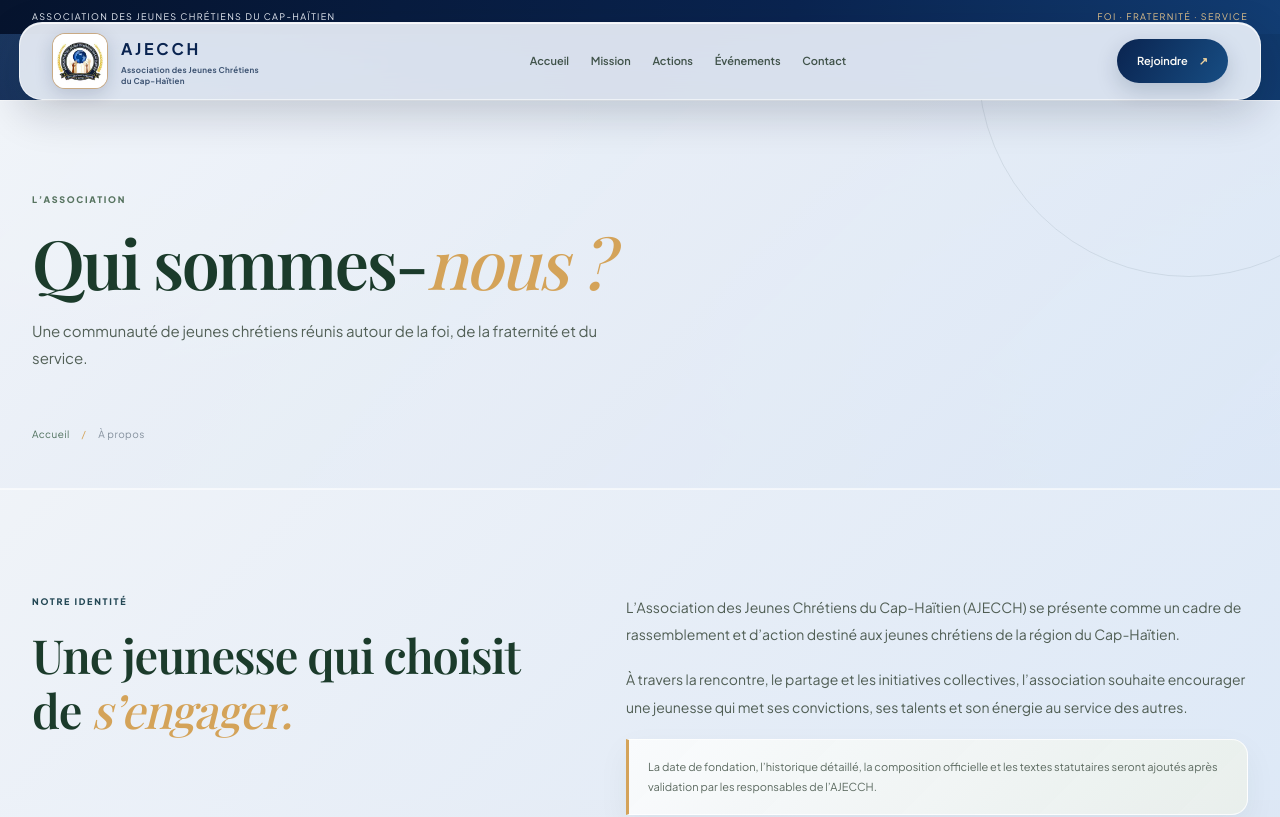
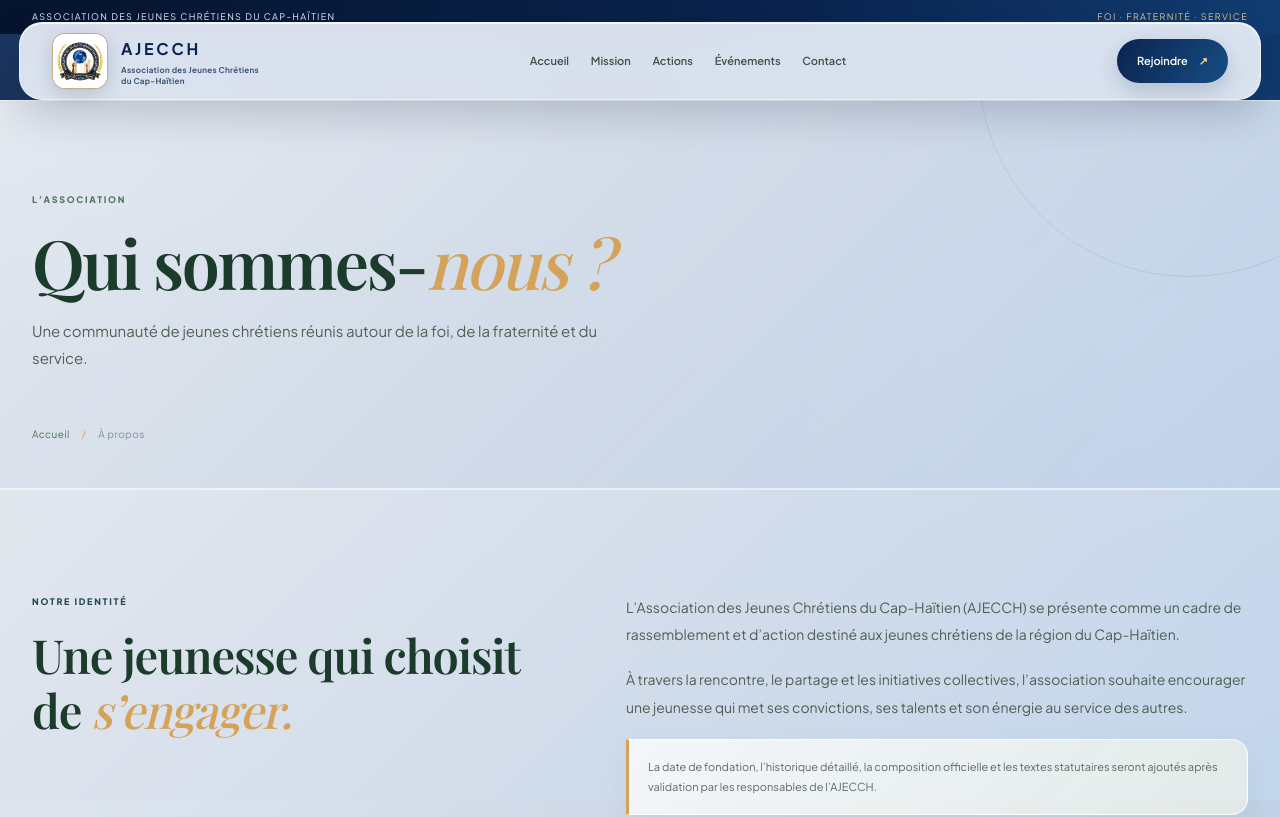
Before and after one commit to JimsterlyFrancois/AJECCH, a Next.js app: page /a-propos in a window 1280 px wide. Shown: the top 817 px of the page. Built offline with nearby package versions, Linux system fonts and the light colour scheme; a web font is replaced by a local one.

Commit message:
Ensure blue-gradient background across all AJECCH pages

```diff
--- a/app/globals.css
+++ b/app/globals.css
@@ -1991,3 +1991,24 @@ body {
   .brand-copy { max-width: 150px; }
   .brand-copy small { font-size: 6.5px; }
 }
+
+
+/* Explicitly apply the blue-gradient canvas beneath every public page section. */
+body main .section-pad,
+body main .page-hero,
+body main .values-section,
+body main .engagement-section,
+body main .not-found {
+  background: linear-gradient(135deg, rgba(248,251,255,.91) 0%, rgba(224,236,252,.84) 100%) !important;
+}
+body .ajecch-home .foundation-actions-section,
+body .ajecch-home .agenda-section,
+body .ajecch-home .voices-section {
+  background: linear-gradient(135deg, rgba(248,251,255,.91) 0%, rgba(224,236,252,.84) 100%) !important;
+}
+body .ajecch-home .contact-section {
+  background:
+    radial-gradient(ellipse at 15% 20%, rgba(93,151,220,.24), transparent 27rem),
+    radial-gradient(ellipse at 88% 85%, rgba(212,163,89,.13), transparent 25rem),
+    linear-gradient(130deg, #071a3a, #123d73) !important;
+}
```
